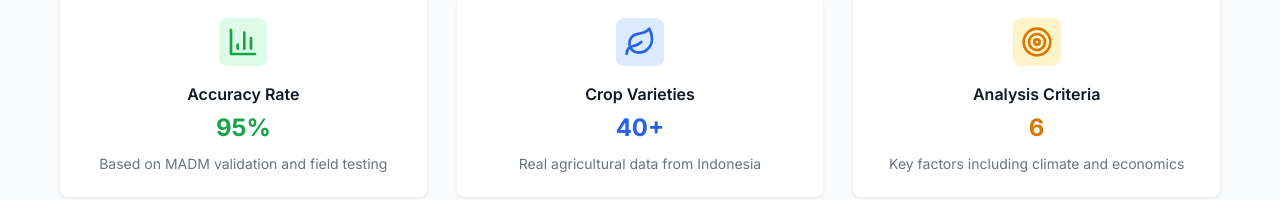
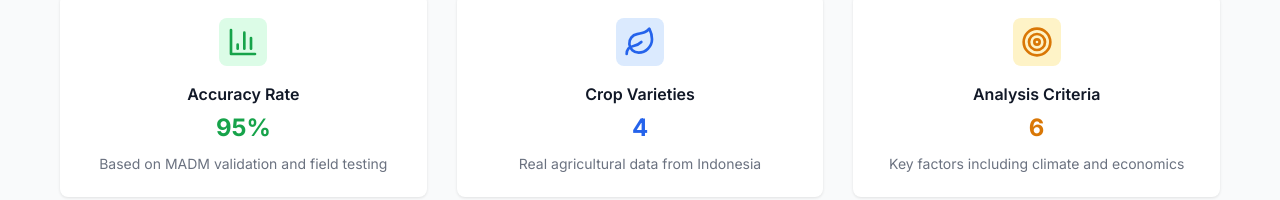
Before and after one commit to Dimasrzky/AgroDecide, a React (Vite) app: page / in a window 1280 px wide. Shown: the part 1554-1754 px from the top of the page. Built offline with nearby package versions, Linux system fonts and the light colour scheme; the HTML template or start-up script is replaced by a standard one.

Commit message:
Update HomePage.jsx

```diff
--- a/src/components/HomePage.jsx
+++ b/src/components/HomePage.jsx
@@ -96,7 +96,7 @@ const HomePage = ({ setCurrentPage }) => {
                 <Leaf size={32} color="#2563eb" />
               </div>
               <h3 className="stats-title">Crop Varieties</h3>
-              <div className="stats-value" style={{ color: '#2563eb' }}>40+</div>
+              <div className="stats-value" style={{ color: '#2563eb' }}>4</div>
               <p className="stats-desc">Real agricultural data from Indonesia</p>
             </div>
 
```
